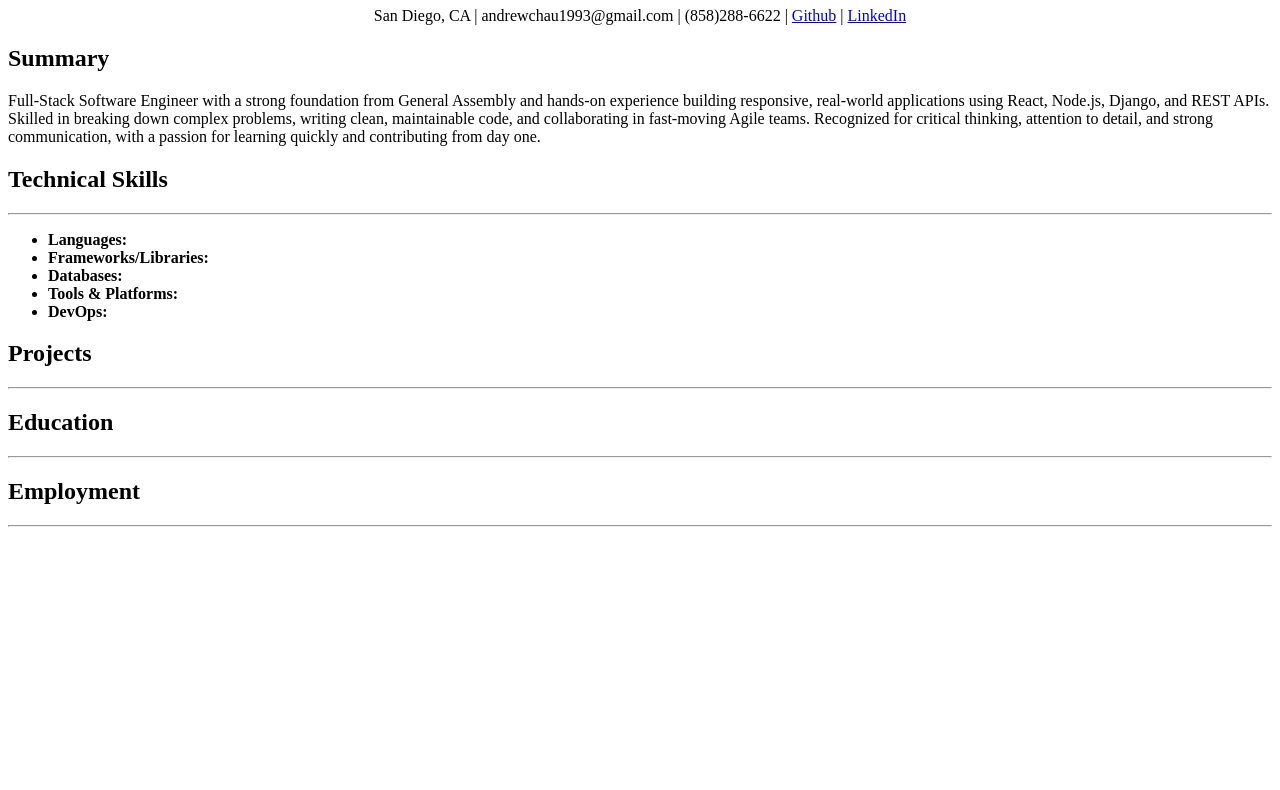
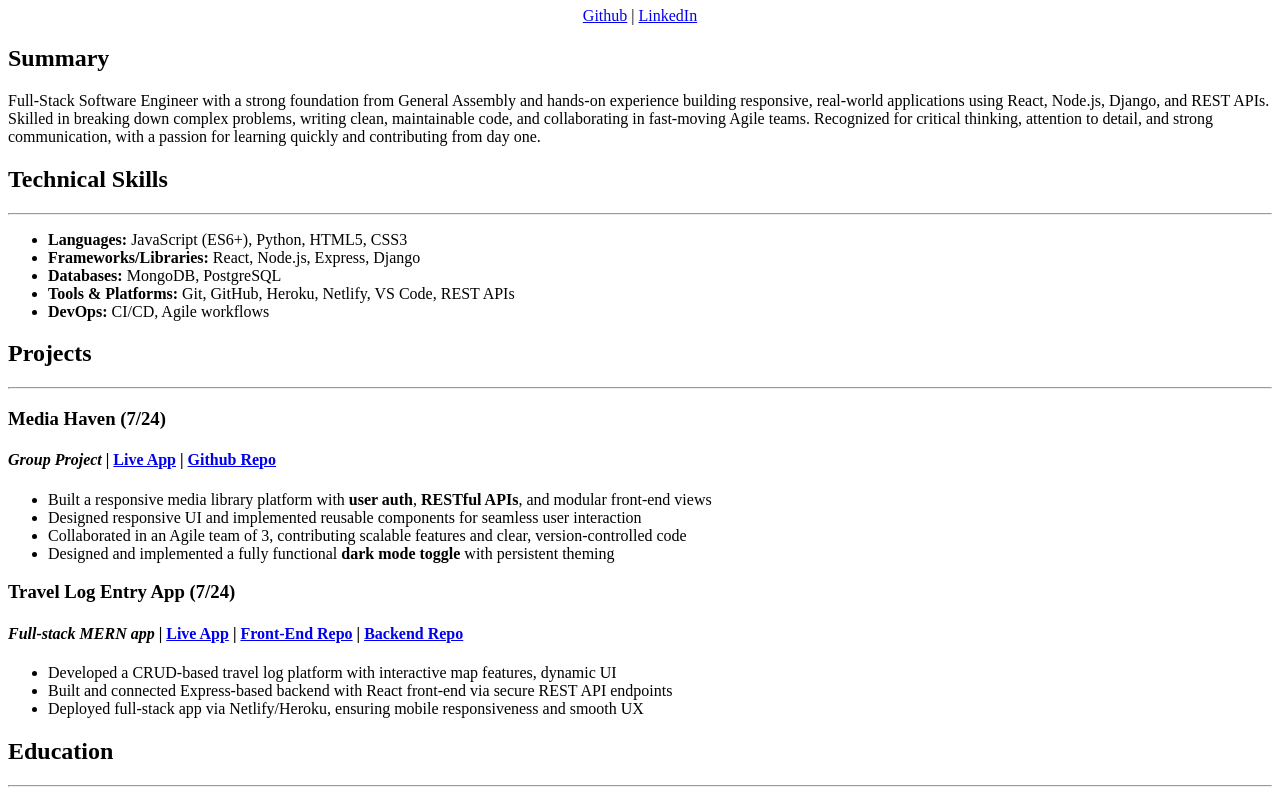
Before and after one commit to andrewtchau/capstone1-online-resume, a plain HTML site: page index.html in a window 1280 px wide. Shown: the part 73-863 px from the top of the page. Before the commit the page ends 800 px from the top, so only its background shows below. Drawn offline with Linux system fonts and the light colour scheme.

Commit message:
created checkpoint for trying out tables in education

```diff
--- a/index.html
+++ b/index.html
@@ -1,34 +1,104 @@
 <!DOCTYPE html>
 <html lang="en">
 	<head>
-    <meta charset="UTF-8">
-    <meta name="viewport" content="width=device-width, initial-scale=1.0">
+		<meta charset="UTF-8" />
+		<meta name="viewport" content="width=device-width, initial-scale=1.0" />
 		<title>Capstone Project Online Resume</title>
 	</head>
 	<body>
-    <center><h1><b>Andrew Chau | Software Developer</b></h1>
-    <p>San Diego, CA | andrewchau1993@gmail.com | (858)288-6622 | <a href="https://github.com/andrewtchau">Github</a> | <a href="https://www.linkedin.com/in/andrew-t-chau/">LinkedIn</a></p></center>
+		<center>
+			<h1><b>Andrew Chau | Software Developer</b></h1>
+			<p>
+				<a href="https://github.com/andrewtchau">Github</a> |
+				<a href="https://www.linkedin.com/in/andrew-t-chau/">LinkedIn</a>
+			</p>
+		</center>
 
 		<h2>Summary</h2>
-    <p>Full-Stack Software Engineer with a strong foundation from General Assembly and hands-on experience building responsive, real-world applications using React, Node.js, Django, and REST APIs. Skilled in breaking down complex problems, writing clean, maintainable code, and collaborating in fast-moving Agile teams. Recognized for critical thinking, attention to detail, and strong communication, with a passion for learning quickly and contributing from day one.</p>
+		<p>
+			Full-Stack Software Engineer with a strong foundation from General
+			Assembly and hands-on experience building responsive, real-world
+			applications using React, Node.js, Django, and REST APIs. Skilled in
+			breaking down complex problems, writing clean, maintainable code, and
+			collaborating in fast-moving Agile teams. Recognized for critical
+			thinking, attention to detail, and strong communication, with a passion
+			for learning quickly and contributing from day one.
+		</p>
 
 		<h2>Technical Skills</h2>
-    <hr>
+		<hr />
 		<ul>
-        <li><b>Languages:</b></li>
-        <li><b>Frameworks/Libraries:</b></li>
-        <li><b>Databases:</b></li>
-        <li><b>Tools & Platforms:</b></li>
-        <li><b>DevOps:</b></li>
+			<li><b>Languages:</b> JavaScript (ES6+), Python, HTML5, CSS3</li>
+			<li><b>Frameworks/Libraries:</b> React, Node.js, Express, Django</li>
+			<li><b>Databases:</b> MongoDB, PostgreSQL</li>
+			<li>
+				<b>Tools & Platforms:</b> Git, GitHub, Heroku, Netlify, VS Code, REST
+				APIs
+			</li>
+			<li><b>DevOps:</b> CI/CD, Agile workflows</li>
 		</ul>
 
 		<h2>Projects</h2>
-    <hr>
+		<hr />
+		<h3>Media Haven (7/24)</h3>
+		<h4>
+			<i>Group Project</i> |
+			<a href="https://mediahaven-66f408da818e.herokuapp.com/">Live App</a> |
+			<a href="https://github.com/werbna/media-haven">Github Repo</a>
+		</h4>
+		<ul>
+			<li>
+				Built a responsive media library platform with <b>user auth</b>,
+				<b>RESTful APIs</b>, and modular front-end views
+			</li>
+			<li>
+				Designed responsive UI and implemented reusable components for seamless
+				user interaction
+			</li>
+			<li>
+				Collaborated in an Agile team of 3, contributing scalable features and
+				clear, version-controlled code
+			</li>
+			<li>
+				Designed and implemented a fully functional <b>dark mode toggle</b> with
+				persistent theming
+			</li>
+		</ul>
+
+		<h3>Travel Log Entry App (7/24)</h3>
+		<h4>
+			<i>Full-stack MERN app</i> |
+			<a href="https://trafique.netlify.app/">Live App</a> |
+			<a href="https://github.com/werbna/trafique">Front-End Repo</a> |
+			<a href="https://github.com/werbna/trafique-server">Backend Repo</a>
+		</h4>
+		<ul>
+			<li>
+				Developed a CRUD-based travel log platform with interactive map
+				features, dynamic UI
+			</li>
+			<li>
+				Built and connected Express-based backend with React front-end via
+				secure REST API endpoints
+			</li>
+			<li>
+				Deployed full-stack app via Netlify/Heroku, ensuring mobile
+				responsiveness and smooth UX
+			</li>
+		</ul>
 
 		<h2>Education</h2>
-    <hr>
+		<hr />
+		<h3>Full Stack Software Engineering Bootcamp</h3>
+		<h4 align="left"><i>General Assembly</i></h4>
+        <h4 align="right"><i>San Francisco, CA (Remote) |  Completed Sep 2024</i></h4>
+        <ul>
+            <li>Built full-stack apps using JavaScript, Python, React, Node.js, Express, Django, MongoDB</li>
+            <li>Practiced Agile workflows, RESTful API integration, and CI/CD pipelines</li>
+            <li>Delivered solo and team projects with a focus on clean code and collaboration</li>
+        </ul>
 
 		<h2>Employment</h2>
-    <hr>
+		<hr />
 	</body>
 </html>
```
Lines whose indentation alone changed are shown as unchanged.
